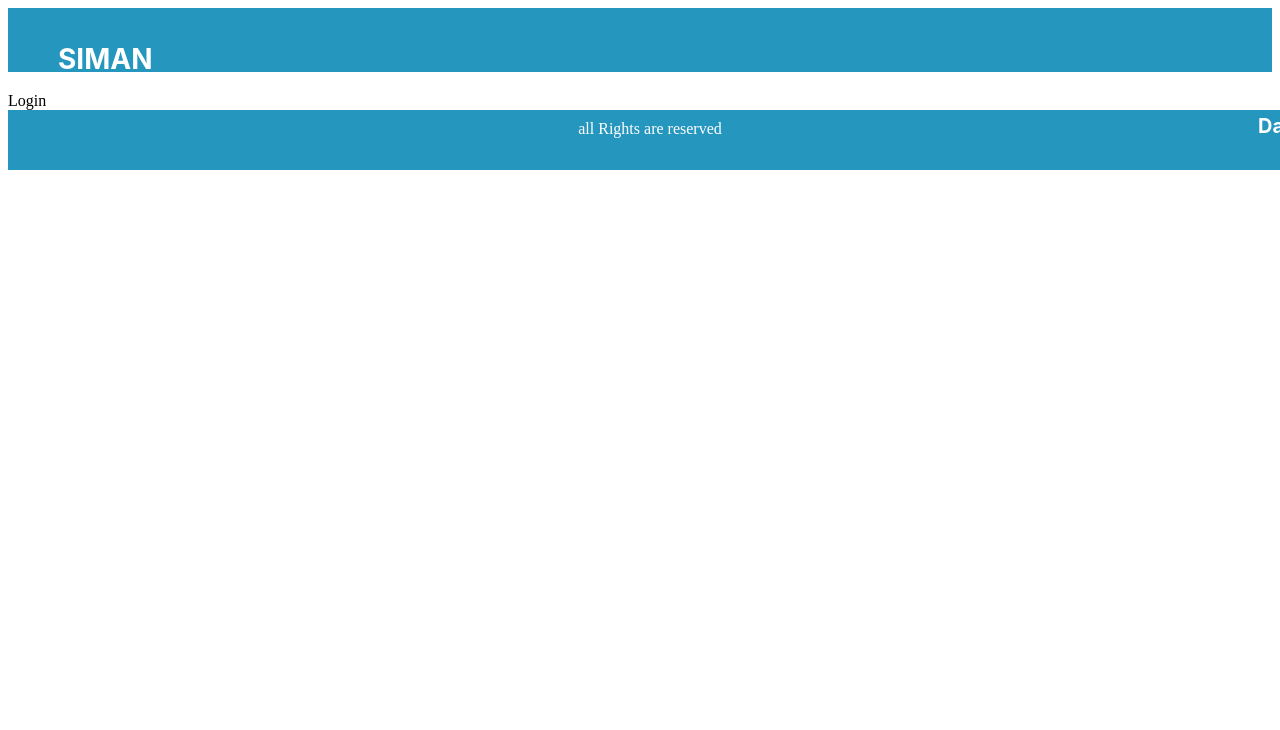
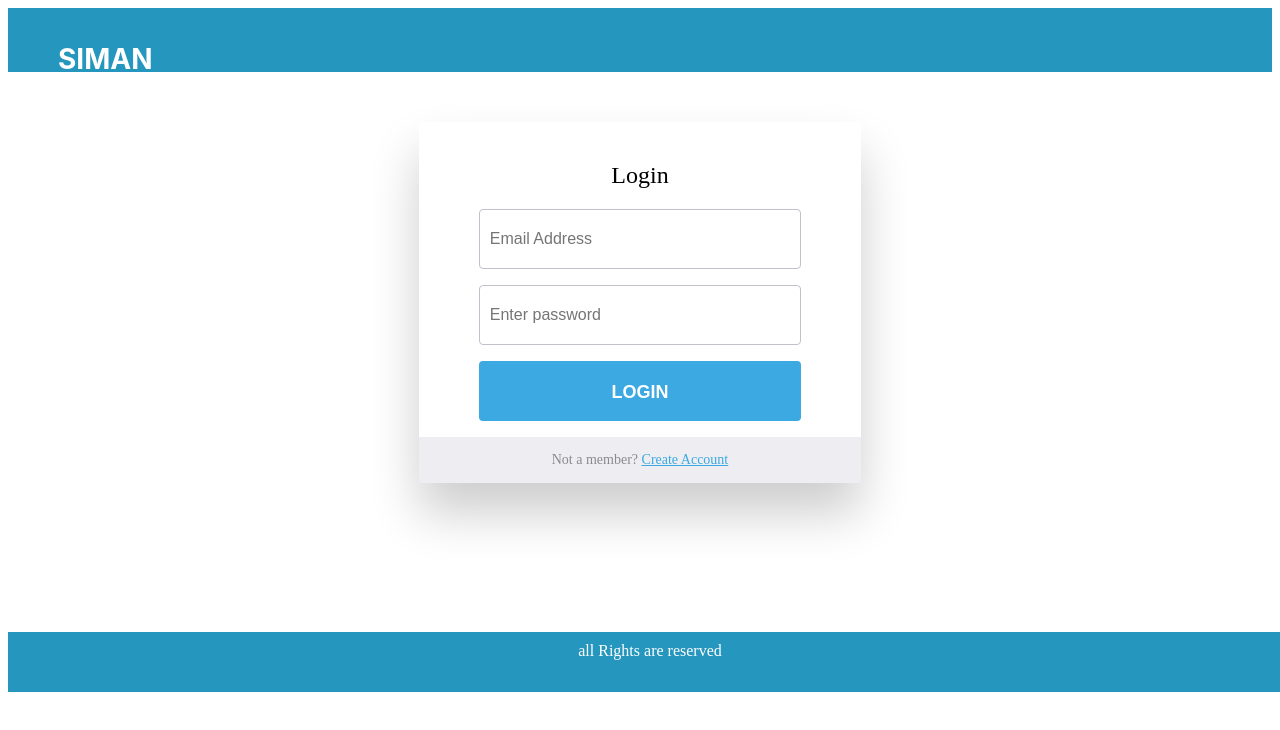
Before and after one commit to prarambh1-0/siman1, a React (Vite) app: page / in a window 1280 px wide. Shown: the top 730 px of the page. Built offline with nearby package versions, Linux system fonts and the light colour scheme.

Commit message:
I have added the Login and registration page

```diff
--- a/src/App.jsx
+++ b/src/App.jsx
@@ -10,6 +10,7 @@ import Dashbord from './components/attributes/dashbord';
 import StudentUpdate from './components/StudentDbCreation/studentupdation'
 import WorkshopDetail from './components/WorkShopDetail/WorkshopDetail';
 import StudentDBCreation from './components/StudentDbCreation/StudentDBCreation';
+import Register from './components/attributes/Registration';
 import { BrowserRouter as Router, Routes, Route } from 'react-router-dom';
 function App() {
   return (
@@ -18,6 +19,7 @@ function App() {
     <Navbar/>
       <Routes>
         <Route path="/" element={<Login />} />
+        <Route path="/registration" element={<Register />} />
         <Route path="/dashbord" element={<Dashbord />} />
         <Route path="/studentdb" element={<StudentDBCreation />} />
         <Route path="/markattendance" element={<MarkAttendance />} />
--- a/src/components/MegaSheet/MegaSheetOne.jsx
+++ b/src/components/MegaSheet/MegaSheetOne.jsx
@@ -2,7 +2,7 @@ import React, { Component } from 'react';
 import { Form, InputNumber} from 'antd';
 import { Col, Row, Select, Input } from 'antd';
 // import type { DatePickerProps } from 'antd';
-import { DatePicker, Space } from 'antd';
+import { DatePicker} from 'antd';
 
 
 export class MegaSheetOne extends Component {
--- a/src/components/attributes/Attributes.css
+++ b/src/components/attributes/Attributes.css
@@ -2,7 +2,9 @@
     margin-bottom: 20px;
     width: 100%;
 }
-
+.bodyofNavbar{
+    margin-top:0;
+}
 .footer {
     /* position: absolute; */
     left: 0;
--- a/src/components/attributes/Navbar.jsx
+++ b/src/components/attributes/Navbar.jsx
@@ -1,12 +1,13 @@
 import './Attributes.css'
 import React from 'react';
-import { Button, Layout } from 'antd';
+import { Layout, Space } from 'antd';
 function Navbar() {
   const { Header } = Layout;
 
   return (
     <>
-      <div>
+      <div >
+         <Space direction="vertical" style={{ width: '100%' }} size={[0, 48]}>
         <Layout style={{margin:0, padding:0, marginBottom:20}} >
           <Header style={{
             textAlign: 'left',
@@ -20,7 +21,7 @@ function Navbar() {
           </Header>
 
         </Layout>
-
+          </Space>
       </div>
     </>
   )
--- /dev/null
+++ b/src/components/attributes/Registration.jsx
@@ -0,0 +1,76 @@
+import React, { Component } from 'react';
+import "./login.css"
+
+
+class Register extends Component {
+  signup = () => {
+    const email = document.getElementById('email').value;
+    const password = document.getElementById('password').value;
+
+    createUserWithEmailAndPassword( email, password)
+      .then((userCredential) => {
+        const user = userCredential.user;
+        console.log('User registered:', user);
+        alert('Registration successful! You can now sign in.');
+        window.location.href = 'http://localhost:5173/';
+      })
+      .catch((error) => {
+        if (error.code === 'auth/email-already-in-use') {
+          alert('A user with this email address already exists. Please sign in instead.');
+          window.location.href = 'http://localhost:5173/';
+        } else if (error.code === 'auth/weak-password') {
+          alert('Invalid password. Please enter a stronger password.');
+          document.getElementById('password').value = '';
+        } else {
+          console.error('Registration error:', error);
+        }
+      });
+  };
+
+  render() {
+    return (
+      <div>
+        <div id="login-form-wrap">
+          <h2>Registration</h2>
+          <form
+            id="login-form"
+            onSubmit={(e) => {
+              e.preventDefault();
+              this.signup();
+            }}
+          >
+            <p>
+              <input  className='input1' type="text" id="username" placeholder="Enter your full name" required />
+              <i className="validation">
+                <span></span>
+                <span></span>
+              </i>
+            </p>
+            <p>
+              <input className='input1' type="email" id="email" placeholder="Email Address" required />
+              <i className="validation">
+                <span></span>
+                <span></span>
+              </i>
+            </p>
+            <p>
+              <input className='input1' type="password" id="password" placeholder="Enter password" required />
+              <i className="validation">
+                <span></span>
+                <span></span>
+              </i>
+            </p>
+            <p>
+              <input  className='input1' type="submit" id="register" value="Register" />
+            </p>
+          </form>
+          <div id="create-account-wrap">
+            <p>Already a member? <a href="http://localhost:5173/">Sign in</a></p>
+          </div>
+        </div>
+      </div>
+    );
+  }
+}
+
+export default Register;
--- a/src/components/attributes/login.css
+++ b/src/components/attributes/login.css
@@ -1,5 +1,165 @@
-.bgImage{
-    /* background-image: 'https://images.pexels.com/photos/1271620/pexels-photo-1271620.jpeg?auto=compress&cs=tinysrgb&w=1260&h=750&dpr=1';
-    height: 500px; */
-    background-color: aquamarine;
+.bodylogin{
+    margin-top: 0;
+    background-color: white;
+    height: 510px;
 }
+h2 {
+    font-weight: 300;
+    text-align: center;
+  }
+
+  p {
+    position: relative;
+  }
+
+  a,
+  a:link,
+  a:visited,
+  a:active {
+    color: #3ca9e2;
+    -webkit-transition: all 0.2s ease;
+    transition: all 0.2s ease;
+  }
+  a:focus, a:hover,
+  a:link:focus,
+  a:link:hover,
+  a:visited:focus,
+  a:visited:hover,
+  a:active:focus,
+  a:active:hover {
+    color: #329dd5;
+    -webkit-transition: all 0.2s ease;
+    transition: all 0.2s ease;
+  }
+
+  #login-form-wrap {
+    background-color: #fff;
+    width: 35%;
+    margin: 30px auto;
+    text-align: center;
+    padding: 20px 0 0 0;
+    border-radius: 4px;
+    box-shadow: 0px 30px 50px 0px rgba(0, 0, 0, 0.2);
+  }
+
+  #login-form {
+    padding: 0 60px;
+  }
+
+  .input1 {
+    display: block;
+    box-sizing: border-box;
+    width: 100%;
+    outline: none;
+    height: 60px;
+    line-height: 60px;
+    border-radius: 4px;
+  }
+
+  .input1[type="text"],
+  .input1[type="email"],
+  .input1[type="password"] {
+    width: 100%;
+    padding: 0 0 0 10px;
+    margin: 0;
+    color: #8a8b8e;
+    border: 1px solid #c2c0ca;
+    font-style: normal;
+    font-size: 16px;
+    -webkit-appearance: none;
+       -moz-appearance: none;
+            appearance: none;
+    position: relative;
+    display: inline-block;
+    background: none;
+  }
+  .input1[type="text"]:focus,
+  .input1[type="email"]:focus,
+  .input1[type="password"]:focus {
+    border-color: #3ca9e2;
+  }
+  .input1[type="text"]:focus:invalid,
+  .input1[type="email"]:focus:invalid,
+  .input1[type="password"]:focus:invalid {
+    color: #cc1e2b;
+    border-color: #cc1e2b;
+  }
+  .input1[type="text"]:valid ~ .validation,
+  .input1[type="email"]:valid ~ .validation,
+  .input1[type="password"]:valid ~ .validation {
+    display: block;
+    border-color: #0C0;
+  }
+  .input1[type="text"]:valid ~ .validation span,
+  .input1[type="email"]:valid ~ .validation span,
+  .input1[type="password"]:valid ~ .validation span
+  {
+    background: #0C0;
+    position: absolute;
+    border-radius: 6px;
+  }
+  .input1[type="text"]:valid ~ .validation span:first-child,
+  .input1[type="email"]:valid ~ .validation span:first-child,
+  .input1[type="password"]:valid ~ .validation span:first-child{
+    top: 30px;
+    left: 14px;
+    width: 20px;
+    height: 3px;
+    -webkit-transform: rotate(-45deg);
+            transform: rotate(-45deg);
+  }
+  .input1[type="text"]:valid ~ .validation span:last-child,
+  .input1[type="email"]:valid ~ .validation span:last-child,
+  .input1[type="password"]:valid ~ .validation span:last-child {
+    top: 35px;
+    left: 8px;
+    width: 11px;
+    height: 3px;
+    -webkit-transform: rotate(45deg);
+            transform: rotate(45deg);
+  }
+
+  .validation {
+    display: none;
+    position: absolute;
+    content: " ";
+    height: 60px;
+    width: 30px;
+    right: 15px;
+    top: 0px;
+  }
+
+  .input1[type="submit"] {
+    border: none;
+    display: block;
+    background-color: #3ca9e2;
+    color: #fff;
+    font-weight: bold;
+    text-transform: uppercase;
+    cursor: pointer;
+    -webkit-transition: all 0.2s ease;
+    transition: all 0.2s ease;
+    font-size: 18px;
+    position: relative;
+    display: inline-block;
+    cursor: pointer;
+    text-align: center;
+  }
+  .input1[type="submit"]:hover {
+    background-color: #329dd5;
+    -webkit-transition: all 0.2s ease;
+    transition: all 0.2s ease;
+  }
+
+  #create-account-wrap {
+    background-color: #eeedf1;
+    color: #8a8b8e;
+    font-size: 14px;
+    width: 100%;
+    padding: 10px 0;
+    border-radius: 0 0 4px 4px;
+  }
+  #create-account-wrap  p{
+    font-size: 14px;
+    margin: 5px;
+  }
--- a/src/components/attributes/login.jsx
+++ b/src/components/attributes/login.jsx
@@ -1,13 +1,62 @@
-import React, { Component } from 'react'
+import React, { Component } from 'react';
+import "./login.css"
 
-export class login extends Component {
+
+class Login extends Component {
+  signIn = () => {
+    const email = document.getElementById('email').value;
+    const password = document.getElementById('password').value;
+
+    signInWithEmailAndPassword( email, password)
+      .then((userCredential) => {
+        // User signed in successfully
+        const user = userCredential.user;
+        console.log('User signed in:', user);
+      })
+      .catch((error) => {
+        // Handle any sign-in errors here
+        console.error('Sign-in error:', error);
+      });
+  };
+
   render() {
     return (
-      <div>
-        Login
+      <div className='bodylogin'>
+        <div id="login-form-wrap">
+          <h2>Login</h2>
+          <form
+            id="login-form"
+            onSubmit={(e) => {
+              e.preventDefault();
+              this.signIn();
+            }}
+          >
+            <p>
+              <input className='input1' type="email" id="email" placeholder="Email Address" required />
+              <i className="validation">
+                <span></span>
+                <span></span>
+              </i>
+            </p>
+            <p>
+              <input className='input1' type="password" id="password" placeholder="Enter password" required />
+              <i className="validation">
+                <span></span>
+                <span></span>
+              </i>
+            </p>
+            <p>
+              <input className='input1' type="submit" id="login" value="Login" />
+            </p>
+          </form>
+          <div id="create-account-wrap">
+            <p>Not a member? <a href="http://localhost:5173/registration">Create Account</a></p>
+            {/* Change the link before deployment */}
+          </div>
+        </div>
       </div>
-    )
+    );
   }
 }
 
-export default login
+export default Login;
```
